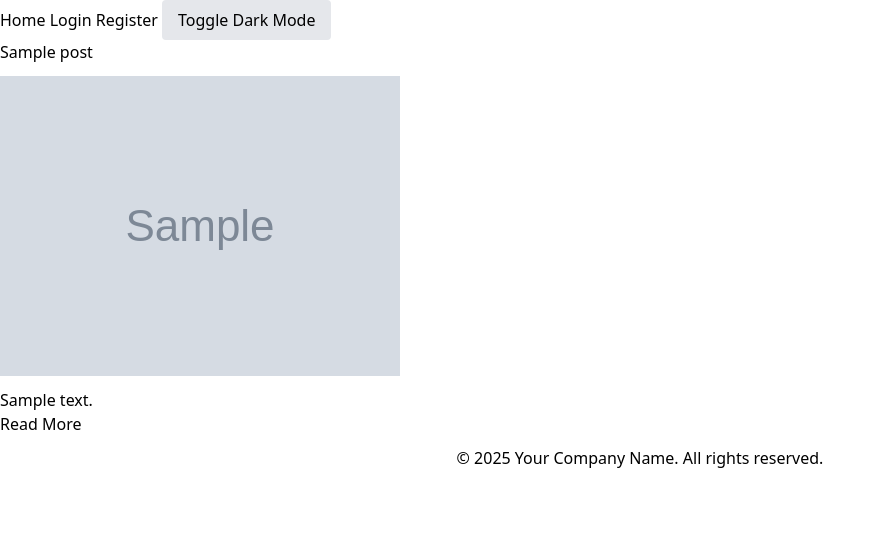
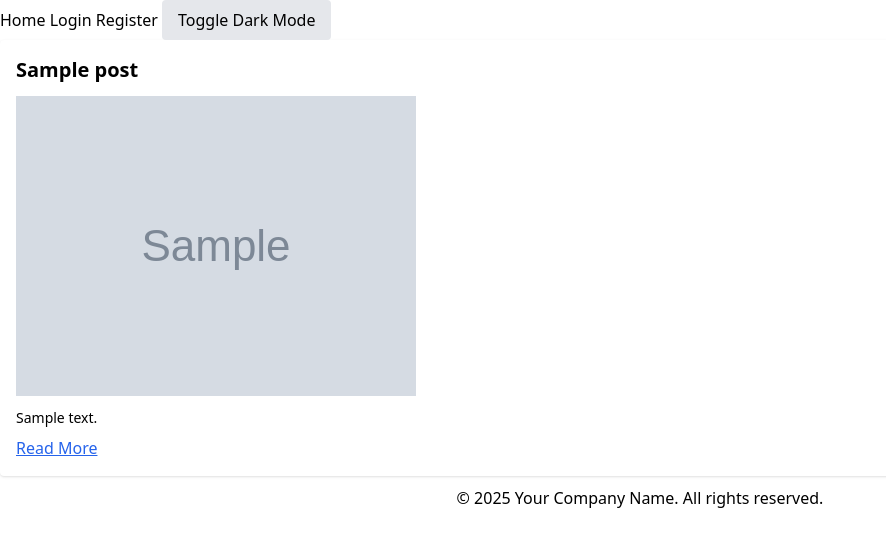
Before and after one commit to vprabhu1771/laravel_blog, a Laravel app: template resources/views/frontend/home.blade.php in a window 1280 px wide. Shown: the top 547 px of the page, without its empty margins (0-886 px from the left). Run offline with Laravel 12, Linux system fonts and the light colour scheme; the template is opened without the code that fills it: most values are stand-ins (such as "Sample title", 1, 10 or a date in 2020); grey boxes marked "Sample" are stand-in pictures; style sheets or scripts are compiled from the project's sources.

Commit message:
home page dark and light mode added

```diff
--- a/resources/views/frontend/home.blade.php
+++ b/resources/views/frontend/home.blade.php
@@ -7,12 +7,16 @@ Home page
 @section('content')
 
 @foreach($posts as $row)
-<p>{{ $row->title }}</p>
-@if($row->image_path)
-    <img src="{{ $row->GetImagePath() }}" class="img-fluid my-3" alt="{{ $row->title }}">
-@endif
-<p>{{ Str::limit($row->content, 100) }}</p>
-<a href="{{ route('posts.show', $row->id) }}">Read More</a>
+
+<div class="card bg-white dark:bg-gray-900 dark:text-white shadow rounded p-4">
+    <h2 class="text-xl font-semibold">{{ $row->title }}</h2>
+    @if($row->image_path)
+        <img src="{{ $row->GetImagePath() }}" class="img-fluid my-3" alt="{{ $row->title }}">
+    @endif
+    <p class="text-sm">{{ Str::limit($row->description, 100) }}</p>
+    <a href="{{ route('posts.show', $row->id) }}" class="text-blue-600 dark:text-blue-400 underline mt-2 inline-block">Read More</a>
+</div>
+
 @endforeach
 
 @endsection
```
